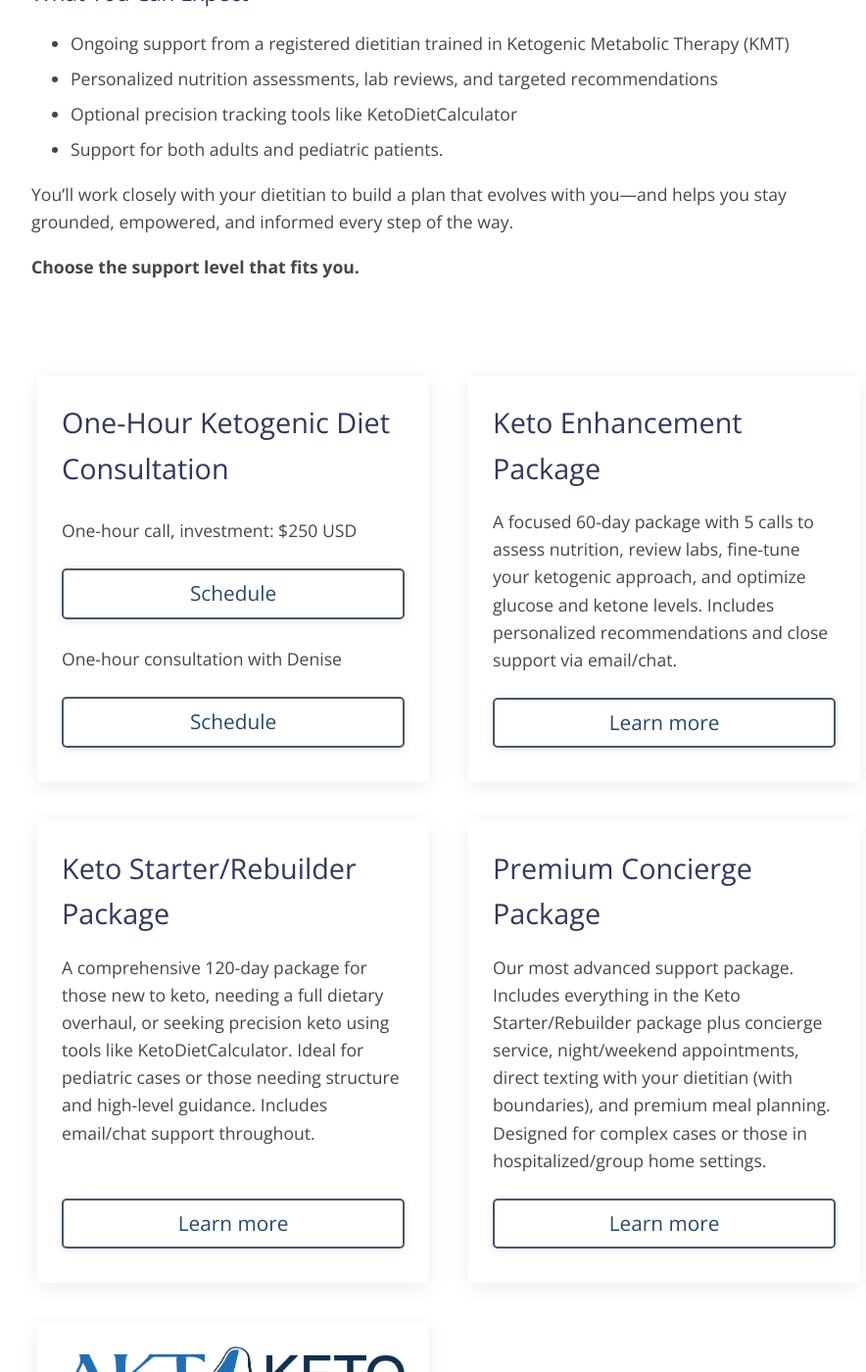
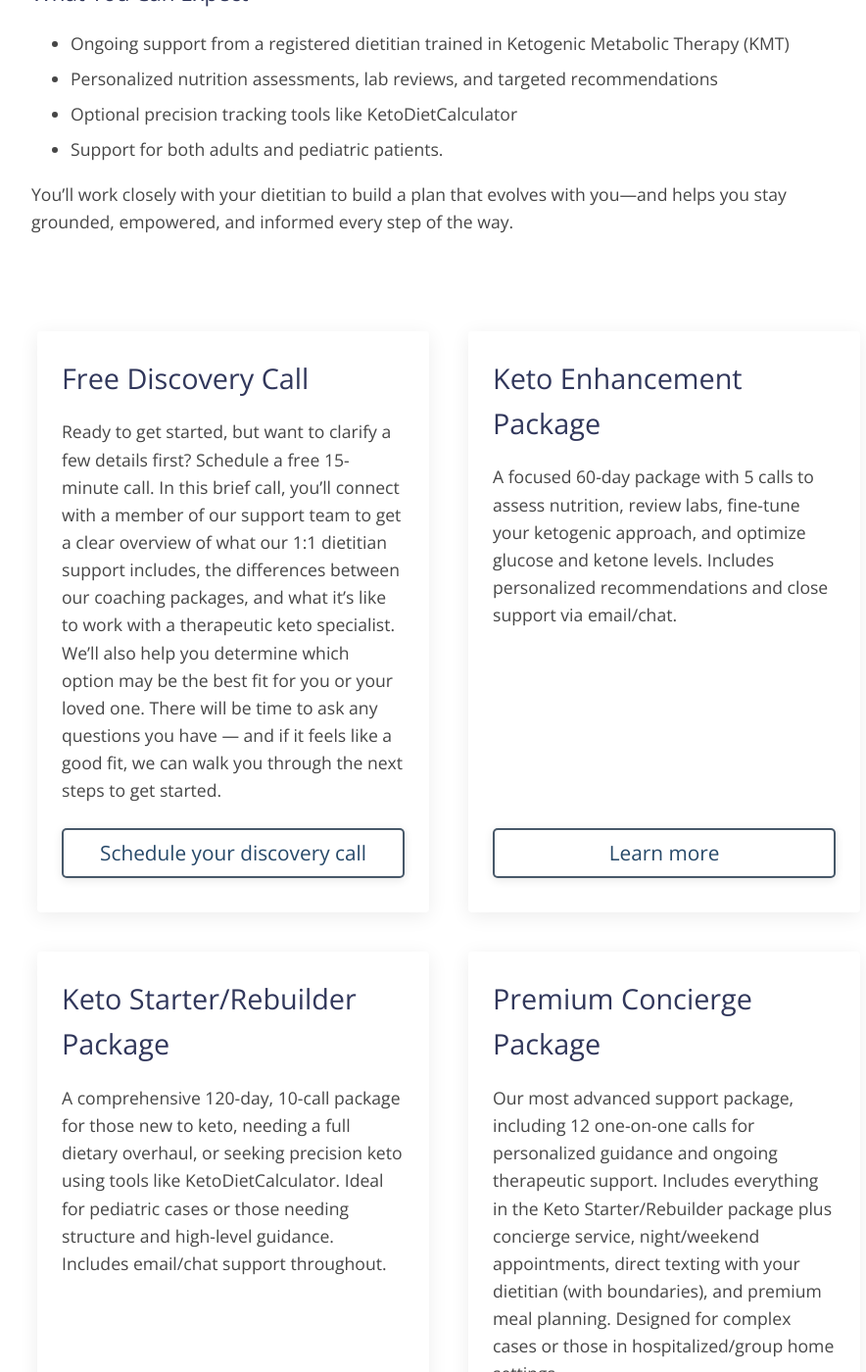
Before and after one commit to janmilosh/potterketo_jekyll, a Jekyll site: the page built from _pages/services.html, in a window 1280 px wide and 1400 px high, scrolled down 641 px. Shown: the whole window at 98% size, without its empty margins (182-1066 px from the left). Built offline with Jekyll 4.4.1, drawn with Linux system fonts in a browser that asks for light colours; nearby versions of some CDN libraries; some of the changed text lies outside the part shown.

Commit message:
Updates to service page and package descriptions

```diff
--- a/_pages/keto_enhancement_package.html
+++ b/_pages/keto_enhancement_package.html
@@ -14,11 +14,12 @@ title: Keto Enhancement Package
     <li>Diet and supplement recommendations/revisions</li>
     <li>Ketone and glucose optimization
     <li>Close communication with dietitian throughout program (via email/chat)</li>
-    <li>Package to be utilized over 60 days</li>
     <li>Investment: $1000 USD (payable in 1 or 2 installments)</li>
-    <li>We do not offer refunds, but can adjust program structure if necessary</li>
   </ul>
   <p>Sign up now or learn more in a free 15-minute discovery call.</p>
   <a href="{{ '/purchase_keto_enhancement_package' | relative_url }}" class="button white">Sign up now</a>
   <a href="{{ '/discovery_call' | relative_url }}" class="button white">Schedule your discovery call</a>
+  <div class="card">
+    <p>Program length: 60 days maximum. Please note that we do not offer refunds, but we’re happy to adjust the structure of your program if needed.</p>
+  </div>
 </div>
--- a/_pages/keto_starter_rebuilder_package.html
+++ b/_pages/keto_starter_rebuilder_package.html
@@ -20,11 +20,12 @@ title: Keto Starter/Rebuilder Package
     <li>Laboratory review and recommendations</li>
     <li>Ketone and glucose optimization</li>
     <li>Close communication with dietitian throughout program (via email/chat)</li>
-    <li>Program length: 120 days max</li>
     <li>Investment: $2125 USD (payable in 1 or 4 installments)</li>
-    <li>We do not offer refunds, but can adjust program structure if necessary</li>
   </ul>
   <p>Sign up now or learn more in a free 15-minute discovery call.</p>
   <a href="{{ '/purchase_keto_starter_rebuilder_package' | relative_url }}" class="button white">Sign up now</a>
   <a href="{{ '/discovery_call' | relative_url }}" class="button white">Schedule your discovery call</a>
+  <div class="card">
+    <p>Program length: 120 days maximum. Please note that we do not offer refunds, but we’re happy to adjust the structure of your program if needed.</p>
+  </div>
 </div>
--- a/_pages/premium_concierge_package.html
+++ b/_pages/premium_concierge_package.html
@@ -27,9 +27,11 @@ title: Premium Concierge Package
       </ul>
     </li>
     <li>Investment: $3225 USD (can be paid in one or four installments)</li>
-    <li>We do not offer refunds, but can adjust program structure if necessary</li>
   </ul>
   <p>Sign up now or learn more in a free 15-minute discovery call.</p>
   <a href="{{ '/purchase_premium_concierge_package' | relative_url }}" class="button white">Sign up now</a>
   <a href="{{ '/discovery_call' | relative_url }}" class="button white">Schedule your discovery call</a>
+  <div class="card">
+    <p>Program length: 120 days maximum. Please note that we do not offer refunds, but we’re happy to adjust the structure of your program if needed.</p>
+  </div>
 </div>
--- a/_pages/services.html
+++ b/_pages/services.html
@@ -18,20 +18,13 @@ title: Services
     <li>Support for both adults and pediatric patients.</li>
   </ul>
   <p>You’ll work closely with your dietitian to build a plan that evolves with you—and helps you stay grounded, empowered, and informed every step of the way.</p>
-  <p><strong>Choose the support level that fits you.</strong></p>
 </div>
 <div class="container">
   <div class="services-grid">
-    <div class="service one-hour">
-      <h2>One-Hour Ketogenic Diet Consultation</h2>
-      <div>
-        <p>One-hour call, investment: $250 USD</p>
-        <a href="{{ '/schedule_one_hour_consultation' | relative_url }}" class="button white">Schedule</a>
-      </div>
-      <div>
-        <p>One-hour consultation with Denise</p>
-        <a href="{{ '/schedule_one_hour_consultation_denise' | relative_url }}" class="button white">Schedule</a>
-      </div>
+    <div class="service">
+      <h2>Free Discovery Call</h2>
+      <p>Ready to get started, but want to clarify a few details first? Schedule a free 15-minute call. In this brief call, you’ll connect with a member of our support team to get a clear overview of what our 1:1 dietitian support includes, the differences between our coaching packages, and what it’s like to work with a therapeutic keto specialist. We’ll also help you determine which option may be the best fit for you or your loved one. There will be time to ask any questions you have — and if it feels like a good fit, we can walk you through the next steps to get started.</p>
+      <a href="{{ '/discovery_call' | relative_url }}" class="button white">Schedule your discovery call</a>
     </div>
     <div class="service">
       <h2>Keto Enhancement Package</h2>
@@ -40,35 +33,34 @@ title: Services
     </div>
     <div class="service">
       <h2>Keto Starter/Rebuilder Package</h2>
-      <p>A comprehensive 120-day package for those new to keto, needing a full dietary overhaul, or seeking precision keto using tools like KetoDietCalculator. Ideal for pediatric cases or those needing structure and high-level guidance. Includes email/chat support throughout.</p>
+      <p>A comprehensive 120-day, 10-call package for those new to keto, needing a full dietary overhaul, or seeking precision keto using tools like KetoDietCalculator. Ideal for pediatric cases or those needing structure and high-level guidance. Includes email/chat support throughout.</p>
       <a href="{{ '/keto_starter_rebuilder_package' | relative_url }}" class="button white">Learn more</a>
     </div>
     <div class="service">
       <h2>Premium Concierge Package</h2>
-      <p>Our most advanced support package. Includes everything in the Keto Starter/Rebuilder package plus concierge service, night/weekend appointments, direct texting with your dietitian (with boundaries), and premium meal planning. Designed for complex cases or those in hospitalized/group home settings.</p>
+      <p>Our most advanced support package, including 12 one-on-one calls for personalized guidance and ongoing therapeutic support. Includes everything in the Keto Starter/Rebuilder package plus concierge service, night/weekend appointments, direct texting with your dietitian (with boundaries), and premium meal planning. Designed for complex cases or those in hospitalized/group home settings.</p>
       <a href="{{ '/premium_concierge_package' | relative_url }}" class="button white">Learn more</a>
     </div>
     <div class="service">
-      <h2><a href="https://aktketocommunity.simplero.com/funnel/64833/akt-community-offer" target="_blank"><img src="{{ 'assets/images/keto_community_logo.png' | relative_url }}"" alt="AKT Keto Community"></a></h2>
+      <h2><a href="https://aktketocommunity.simplero.com/funnel/64833/akt-community-offer" target="_blank"><img src="{{ 'assets/images/keto_community_logo.png' | relative_url }}" alt="AKT Keto Community"></a></h2>
       <p>Connect with others on your keto journey through our online community membership. Access expert-vetted resources and get ongoing inspiration for sustaining a therapeutic ketogenic lifestyle.</p>
       <a href="https://aktketocommunity.simplero.com/funnel/64833/akt-community-offer" target="_blank" class="button white">Sign up now</a>
     </div>
-  </div>
-  <div class="container small services">
-    <h2>Not Sure which option is right for you? Book a free 15-minute discovery call.</h2>
-    <p>In this free 15-minute call, you’ll connect with a member of our care team (not a dietitian) to get a clear overview of:</p>
-    <ul>
-      <li>What our 1:1 dietitian support includes</li>
-      <li>The differences between our coaching packages</li>
-      <li>What it’s like to work with a therapeutic keto specialist</li>
-      <li>Which option may be the best fit for you or your loved one.</li>
-    </ul>
-    <p>You’ll also have time to ask any questions you have — and if it feels like a good fit, we can walk you through the next steps to get started right away.</p>
-    <a href="{{ '/discovery_call' | relative_url }}" class="button white">Schedule your discovery call</a>
+    <div class="service one-hour">
+      <h2>One-Hour Ketogenic Diet Consultation</h2>
+      <p>For those already following a ketogenic diet, this session is designed to review your current therapy and assess how it aligns with your health goals. We’ll evaluate your current approach and provide individualized recommendations to support progress and improve outcomes.</p>
+      <div>
+        <p>One-hour call, investment: $250 USD</p>
+        <a href="{{ '/schedule_one_hour_consultation' | relative_url }}" class="button white">Schedule</a>
+      </div>
+      <div>
+        <p>One-hour consultation with Denise</p>
+        <a href="{{ '/schedule_one_hour_consultation_denise' | relative_url }}" class="button white">Schedule</a>
+    </div>
+    </div>
   </div>
   <div class="card">
     <p>Services are available through remote, web-conference calls. ZOOM will be used unless otherwise arranged. We do not offer refunds, but can adjust program structure if necessary.</p>
-    <p>Please note that while Advanced Ketogenic Therapies supports the use of the ketogenic diet as a therapeutic approach, it is important to consult with a healthcare professional before starting any new diet or treatment plan. Results may vary for each individual, and we cannot guarantee specific outcomes. Always work with your personal healthcare
-      provider. We are not providing medical advice.</p>
+    <p>Please note that while Advanced Ketogenic Therapies supports the use of the ketogenic diet as a therapeutic approach, it is important to consult with a healthcare professional before starting any new diet or treatment plan. Results may vary for each individual, and we cannot guarantee specific outcomes. Always work with your personal healthcare provider. We are not providing medical advice.</p>
   </div>
 </div>
```
